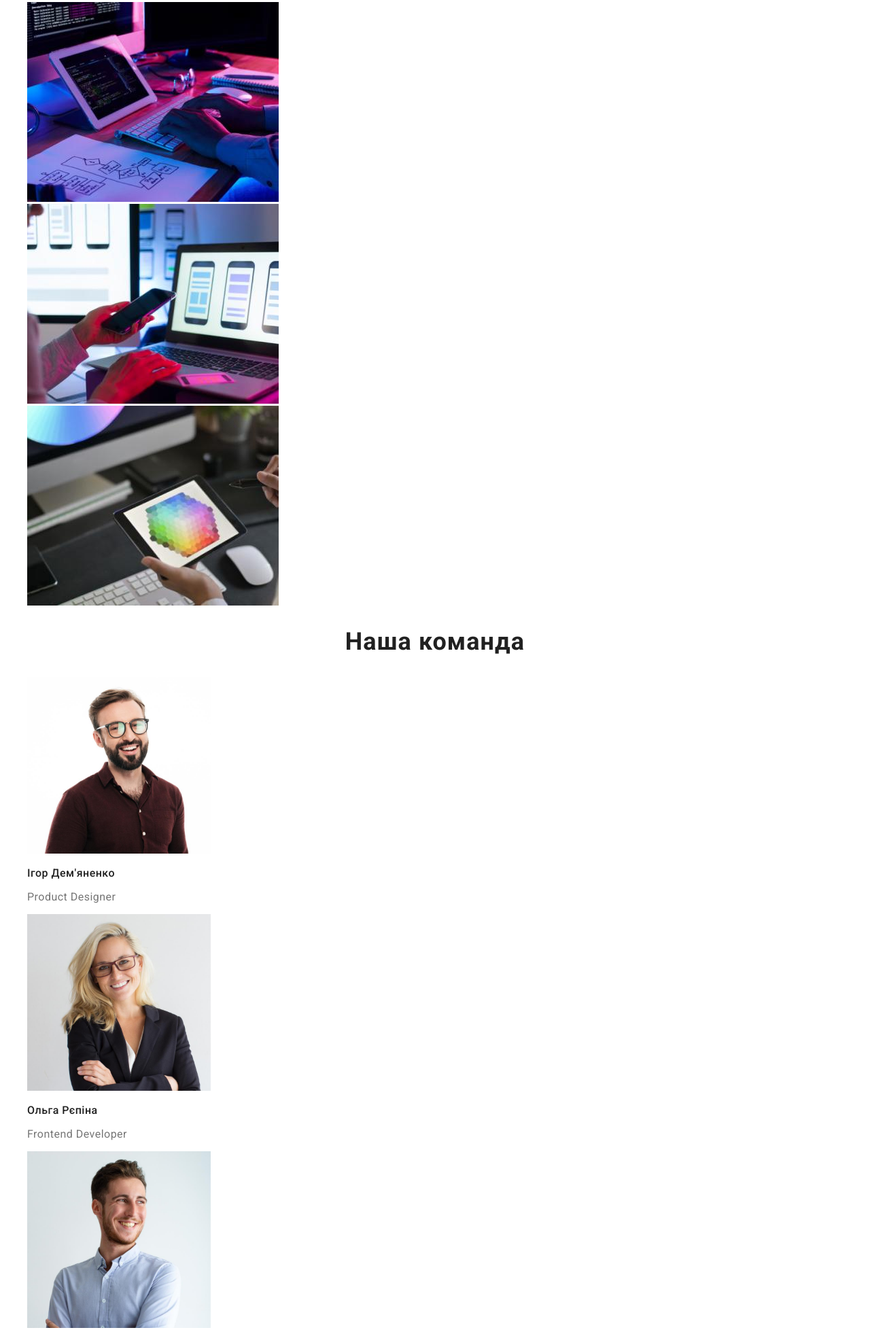
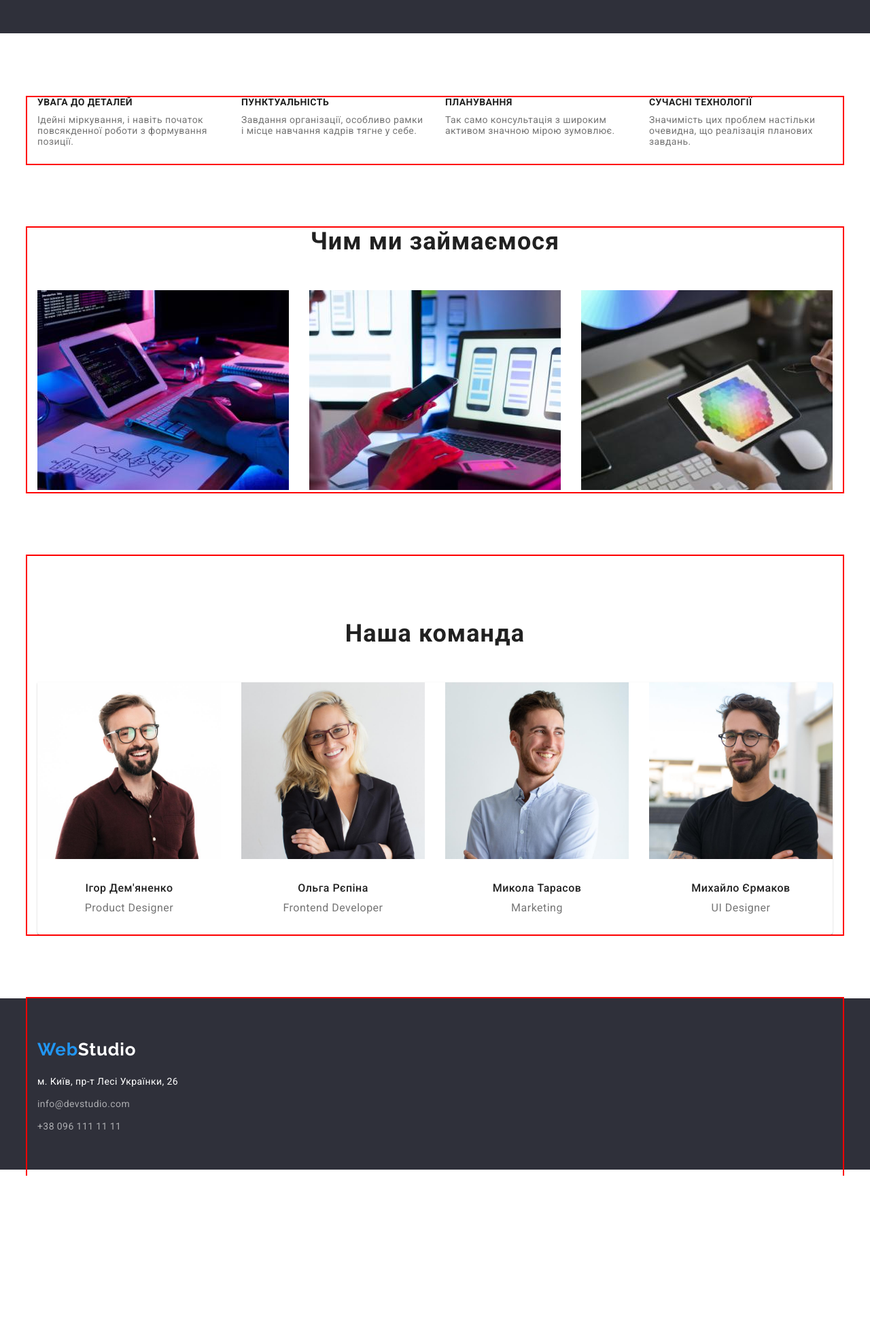
Before and after one commit to AlexKabaiev/goit-markup-hw-03, a plain HTML site: page index.html in a window 1280 px wide. Shown: the part 631-2588 px from the top of the page at 68% size. After the commit the page ends 2361 px from the top, so only its background shows below. Drawn offline with nearby package versions, Linux system fonts and the light colour scheme.

Commit message:
расстановка блоков main-page

```diff
--- a/css/styles.css
+++ b/css/styles.css
@@ -14,8 +14,45 @@ body {
   color: var(--color-primary);
   background-color: var(--color-white);
 }
+
+h1,
+h2,
+h3,
+h4,
+h5,
+h6,
+p,
+ul {
+  padding: 0;
+  margin: 0;
+}
+
+/* Стилизация container */
+.container {
+  width: 1200px;
+  padding: 0px 15px;
+  margin: 0 auto;
+  outline: 2px solid red;
+}
+
+/* Header */
+.page-header {
+  height: 80px;
+  text-align: center;
+  margin: 0 auto;
+  border-bottom: 1px solid #ececec;
+}
+
+/* Навигация в шапке */
+.header-nav {
+  display: flex;
+  align-items: center;
+  padding-top: 32px;
+}
+
 /* Стилизация логотипа шапки*/
 .logo {
+  margin-right: 93px;
   font-family: 'Raleway';
   font-weight: 700;
   font-size: 26px;
@@ -29,16 +66,29 @@ body {
   color: #000000;
 }
 
-.logo-footer-span {
-  color: var(--color-white);
-}
 /* Навигация по страницам */
 .pages-nav {
+  display: flex;
   list-style-type: none;
+  justify-content: space-between;
+  width: 281px;
+}
+
+.nav-items {
+}
+
+.header-contacts {
+  display: flex;
+}
+
+.mail-head {
+  margin-left: 344px;
+  margin-right: 50px;
 }
 
 .pages-nav .link {
   font-weight: 500;
+  font-size: 14px;
   line-height: 1.14;
   letter-spacing: 0.02em;
   color: var(--color-brand);
@@ -53,6 +103,7 @@ body {
 .mail-head,
 .tel-head {
   font-weight: 500;
+  font-size: 14px;
   line-height: 1.14;
   letter-spacing: 0.02em;
   color: var(--color-primary);
@@ -67,9 +118,14 @@ body {
 /* Стилизация главной секции */
 .hero {
   background-color: var(--color-background);
+  height: 600px;
+  text-align: center;
+  padding: 200px 0;
 }
 /*Стилизация основного заголовка */
 .hero-title {
+  width: 696px;
+  margin: 0 auto 30px auto;
   font-weight: 900;
   font-size: 44px;
   line-height: 1.36;
@@ -81,17 +137,21 @@ body {
 
 /* Стилизация кнопки заказа услуги */
 .hero-button {
+  display: block;
+  width: 216px;
+  height: 50px;
+  border: 0;
+  border-radius: 4px;
+  margin: 0 auto;
+
   font-family: 'Roboto';
   font-weight: 700;
   font-size: 16px;
   line-height: 1.875;
-  display: flex;
-  align-items: center;
   text-align: center;
   letter-spacing: 0.06em;
   color: var(--color-white);
   background-color: var(--color-accent);
-  border: 0;
   cursor: pointer;
 }
 
@@ -102,10 +162,23 @@ body {
 
 /* Стилизация секции особенности */
 .features {
+  padding-top: 94px;
+}
+
+.features-list {
+  display: flex;
+  justify-content: space-between;
+  height: 98px;
+  margin: 0 auto;
   list-style-type: none;
 }
 
+.features-item {
+  width: 270px;
+}
+
 .features-title {
+  margin-bottom: 10px;
   font-weight: 700;
   font-size: 14px;
   line-height: 1.14;
@@ -114,8 +187,20 @@ body {
   color: var(--color-brand);
 }
 
+.features-text {
+  font-weight: 400;
+  font-size: 14px;
+  line-height: 1.14;
+  letter-spacing: 0.03em;
+  color: var(--color-primary);
+}
 /* Стилизация секции нашей работы */
+.work {
+  padding-top: 94px;
+}
+
 .work-title {
+  margin-bottom: 50px;
   font-weight: 700;
   font-size: 36px;
   line-height: 1.166;
@@ -125,11 +210,19 @@ body {
 }
 
 .work-list {
+  display: flex;
+  justify-content: space-between;
   list-style-type: none;
 }
 
 /* Стилизация секции команды */
+.team {
+  padding: 94px 0;
+}
+
 .team-title {
+  margin-bottom: 50px;
+  padding-top: 94px;
   font-weight: 700;
   font-size: 36px;
   line-height: 1.166;
@@ -139,14 +232,25 @@ body {
 }
 
 .team-list {
+  display: flex;
+  justify-content: space-between;
   list-style-type: none;
+  background: var(--color-white);
+  box-shadow: 0px 1px 3px rgba(0, 0, 0, 0.12), 0px 1px 1px rgba(0, 0, 0, 0.14),
+    0px 2px 1px rgba(0, 0, 0, 0.2);
+  border-radius: 0px 0px 4px 4px;
+}
+
+.team-img {
+  margin-bottom: 30px;
 }
 
 .team-name {
+  margin-bottom: 10px;
   font-weight: 500;
   font-size: 16px;
   line-height: 1.19;
-  /* text-align: center; */
+  text-align: center;
   letter-spacing: 0.03em;
   color: var(--color-brand);
 }
@@ -156,7 +260,8 @@ body {
   font-size: 16px;
   line-height: 1.19;
   letter-spacing: 0.03em;
-  /* text-align: center; */
+  text-align: center;
+  padding-bottom: 30px;
 }
 
 /* Стилизация кнопок на странице Портфолио */
@@ -185,14 +290,36 @@ body {
 /* Стилизация подвала */
 .page-footer {
   background-color: var(--color-background);
+  height: 252px;
+}
+
+.logo-footer {
+  display: block;
+  margin-bottom: 20px;
+  padding-top: 60px;
+  font-family: 'Raleway';
+  font-weight: 700;
+  font-size: 26px;
+  line-height: 1.2;
+  letter-spacing: 0.03em;
+  text-decoration: none;
+  color: var(--color-accent);
+}
+
+.logo-footer-span {
+  color: var(--color-white);
 }
 /* Стилизация контактов в подвале */
 .footer-address {
- font-style: normal;
+  font-style: normal;
+  padding-bottom: 60px;
 }
 
 .footer-contacs {
   list-style-type: none;
+}
+.footer-contacs > .footer-item:not(:last-child) {
+  margin-bottom: 9px;
 }
 
 .map-footer {
--- a/index.html
+++ b/index.html
@@ -20,67 +20,69 @@
   <body>
     <header class="page-header">
       <div class="container">
-        <nav>
+        <nav class="header-nav">
           <a class="logo" href="/">Web<span class="logo-header-span">Studio</span></a>
           <ul class="pages-nav">
-            <li class="item">
+            <li class="nav-item">
               <a class="link" href="./index.html" target="_self">Студія</a>
             </li>
-            <li class="item">
+            <li class="nav-item">
               <a class="link" href="./portfolio.html" target="_self">Портфоліо</a>
             </li>
-            <li class="item">
+            <li class="nav-item">
               <a class="link" href="#">Контакти</a>
             </li>
           </ul>
-        </nav>
+          <div class="header-contacts">
           <a class="mail-head" href="mailto:info@devstudio.com">info@devstudio.com</a>
           <a class="tel-head" href="tel:+380961111111">+38 096 111 11 11</a>
         </div>
+        </nav>
+      </div>
     </header>
     <main>
+      <section class="hero">
         <div class="container">
-        <section class="hero">
           <h1 class="hero-title">Ефективні рішення для вашого бізнесу</h1>
           <button class="hero-button" type="button">Замовити послугу</button>
+        </div>
       </section>
-      </div>
+      <section class="features">
         <div class="container">
-        <section>
           <!-- <h2>Наші особливості</h2> -->
-          <ul class="features">
-            <li>
+          <ul class="features-list">
+            <li class="features-item">
               <h3 class="features-title">Увага до деталей</h3>
               <p class="features-text">
                 Ідейні міркування, і навіть початок повсякденної роботи з формування позиції.
               </p>
             </li>
-            <li>
+            <li class="features-item">
               <h3 class="features-title">Пунктуальність</h3>
               <p class="features-text">
                 Завдання організації, особливо рамки і місце навчання кадрів тягне у себе.
               </p>
             </li>
-            <li>
+            <li class="features-item">
               <h3 class="features-title">Планування</h3>
               <p class="features-text">
                 Так само консультація з широким активом значною мірою зумовлює.
               </p>
             </li>
-            <li>
+            <li class="features-item">
               <h3 class="features-title">Сучасні технології</h3>
               <p class="features-text">
                 Значимість цих проблем настільки очевидна, що реалізація планових завдань.
               </p>
             </li>
           </ul>
+        </div>
       </section>
-      </div>
+      <section class="work">
         <div class="container">
-        <section class="work">
           <h2 class="work-title">Чим ми займаємося</h2>
           <ul class="work-list">
-            <li>
+            <li class="work-item">
               <img
                 class="work-img"
                 src="./images/box1.jpg"
@@ -89,7 +91,7 @@
                 height="294"
               />
             </li>
-            <li>
+            <li class="work-item">
               <img
                 class="work-img"
                 src="./images/box2.jpg"
@@ -98,7 +100,7 @@
                 height="294"
               />
             </li>
-            <li>
+            <li class="work-item">
               <img
                 class="work-img"
                 src="./images/box3.jpg"
@@ -108,13 +110,13 @@
               />
             </li>
           </ul>
+        </div>
       </section>
-      </div>
+      <section class="team">
         <div class="container">
-        <section class="team">
           <h2 class="team-title">Наша команда</h2>
           <ul class="team-list">
-            <li>
+            <li class="team-item">
               <img
                 class="team-img"
                 src="./images/teamcard1.jpg"
@@ -125,7 +127,7 @@
               <h3 class="team-name">Ігор Дем'яненко</h3>
               <p class="team-text">Product Designer</p>
             </li>
-            <li>
+            <li class="team-item">
               <img
                 class="team-img"
                 src="./images/teamcard2.jpg"
@@ -136,7 +138,7 @@
               <h3 class="team-name">Ольга Рєпіна</h3>
               <p class="team-text">Frontend Developer</p>
             </li>
-            <li>
+            <li class="team-item">
               <img
                 class="team-img"
                 src="./images/teamcard3.jpg"
@@ -147,7 +149,7 @@
               <h3 class="team-name">Микола Тарасов</h3>
               <p class="team-text">Marketing</p>
             </li>
-            <li>
+            <li class="team-item">
               <img
                 class="team-img"
                 src="./images/teamcard4.jpg"
@@ -159,28 +161,28 @@
               <p class="team-text">UI Designer</p>
             </li>
           </ul>
+        </div>
       </section>
-      </div>
     </main>
+    <footer class="page-footer">
       <div class="container">
-      <footer class="page-footer">
-        <a class="logo" href="/">Web<span class="logo-footer-span">Studio</span></a>
+        <a class="logo-footer" href="/">Web<span class="logo-footer-span">Studio</span></a>
         <address class="footer-address">
           <ul class="footer-contacs">
-            <li>
+            <li class="footer-item">
               <a class="map-footer" href="https://goo.gl/maps/89aAq961mNhMFLVW8"
                 >м. Київ, пр-т Лесі Українки, 26</a
               >
             </li>
-            <li>
+            <li class="footer-item">
               <a class="mail-footer" href="mailto:info@devstudio.com">info@devstudio.com</a>
             </li>
-            <li>
+            <li class="footer-item">
               <a class="tel-footer" href="tel:+380961111111">+38 096 111 11 11</a>
             </li>
           </ul>
         </address>
+      </div>
     </footer>
-    </div>
   </body>
 </html>
```
Lines whose indentation alone changed are shown as unchanged.
